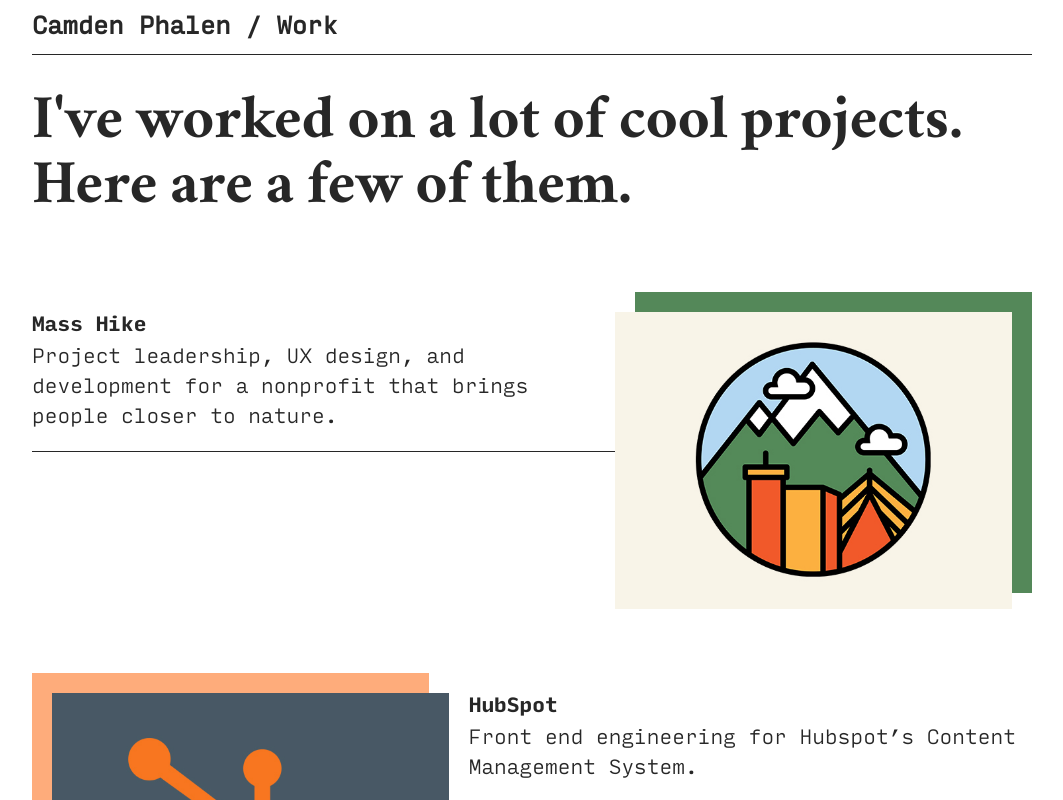
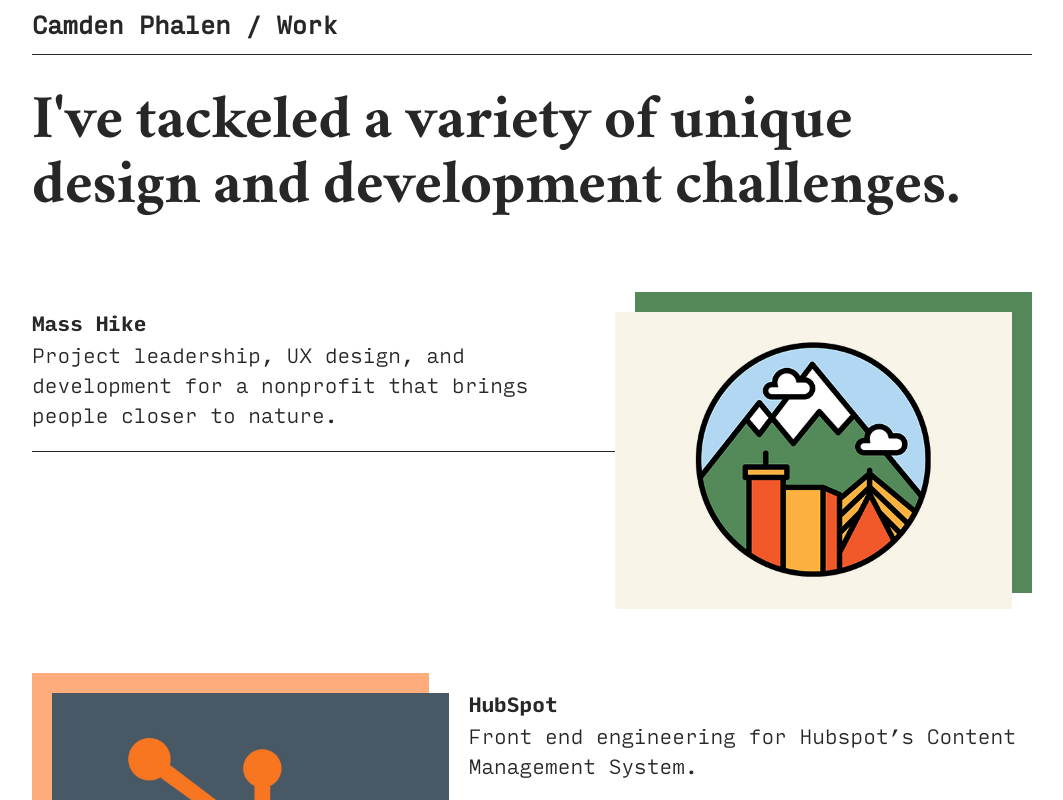
Before and after one commit to camden11/portfolio-old, a React (Create React App) app: page /work in a window 1280 px wide. Shown: the top 800 px of the page, without its empty margins (108-1171 px from the left). Built offline with nearby package versions, Linux system fonts and the light colour scheme.

Commit message:
work page copy

```diff
--- a/src/containers/Work.js
+++ b/src/containers/Work.js
@@ -39,7 +39,7 @@ class Work extends Component {
       <Wrapper>
         <Container>
           <H1 index={tracker.index()}>
-            I've worked on a lot of cool projects. Here are a few of them.
+            I've tackeled a variety of unique design and development challenges.
           </H1>
           <ProjectPreviews>
             {allProjects.map((project, index) => {
```
